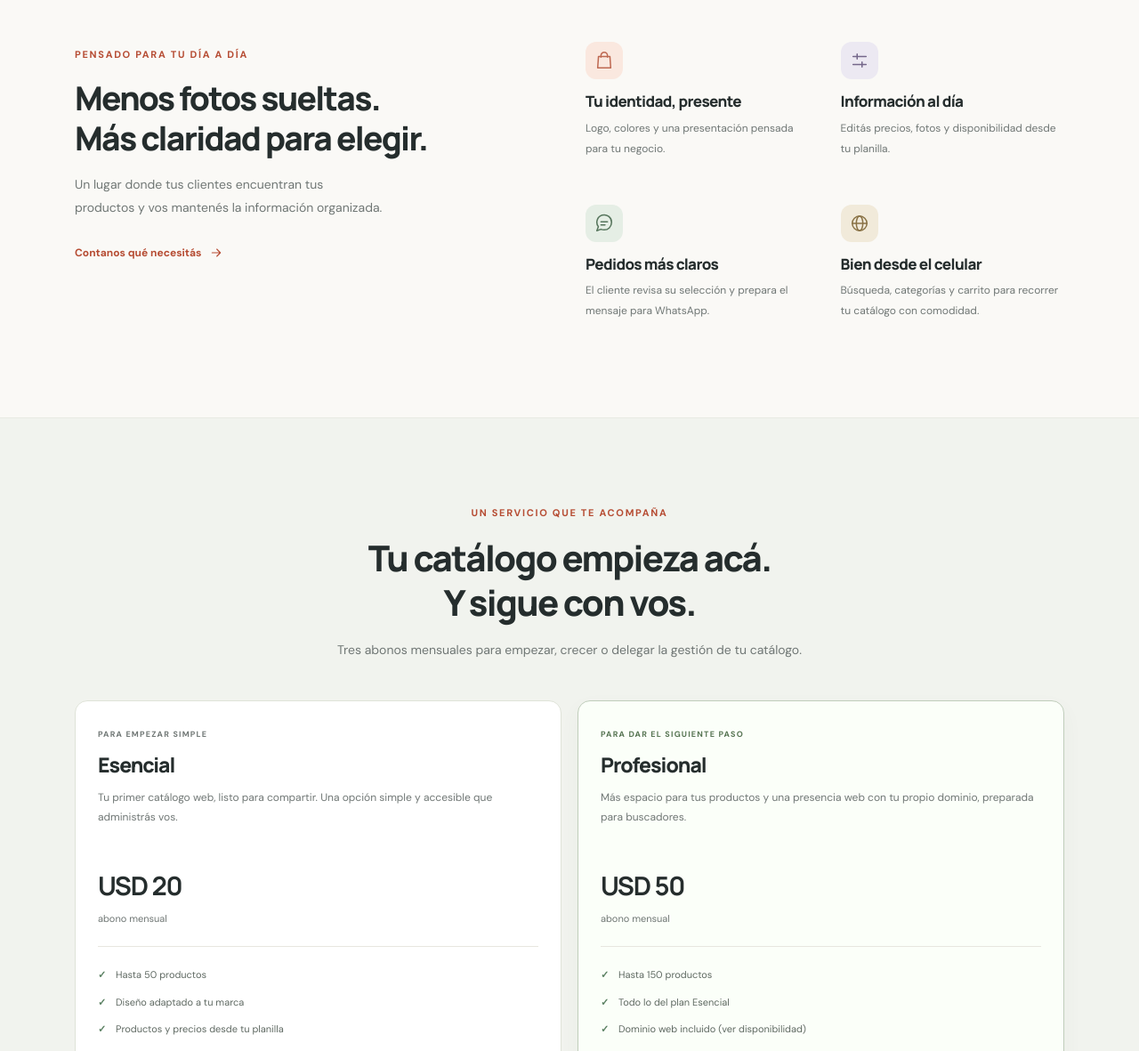
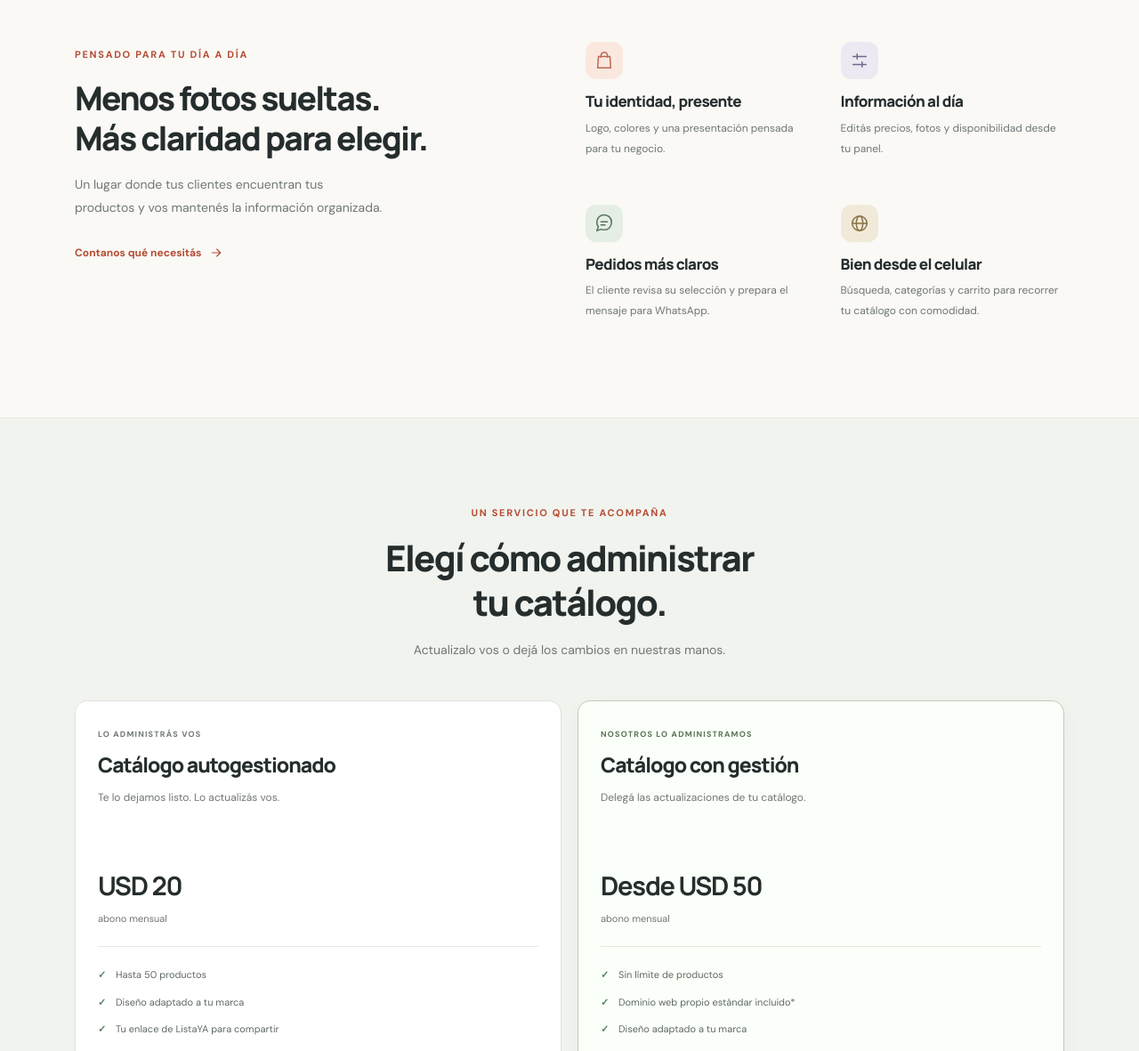
Before and after one commit to listayaweb/Listaya, a plain HTML site: page index.html in a window 1280 px wide. Shown: the part 2440-3621 px from the top of the page at 89% size. Drawn offline with Linux system fonts and the light colour scheme.

Commit message:
Update ListaYA plans, pricing and implementation terms

```diff
--- a/index.html
+++ b/index.html
@@ -64,7 +64,7 @@
  </section>
  <div class="promise-strip"><div class="container"><span>Tu catálogo trabaja.<br><b>Vos seguís haciendo lo tuyo.</b></span><span><svg><use href="#i-globe"/></svg>Un link para compartir</span><span><svg><use href="#i-sliders"/></svg>Precios actualizables</span><span><svg><use href="#i-chat"/></svg>Contacto directo</span></div></div>
  <section class="section container" id="como-funciona">
-  <div class="section-heading"><div><span class="eyebrow">SIMPLE DESDE EL PRIMER DÍA</span><h2>De tus productos<br>a tu próxima consulta.</h2></div><p>Te acompañamos con el armado y la publicación. Después, mantenés tu catálogo al día desde una planilla fácil de usar.</p></div>
+  <div class="section-heading"><div><span class="eyebrow">SIMPLE DESDE EL PRIMER DÍA</span><h2>De tus productos<br>a tu próxima consulta.</h2></div><p>Te acompañamos con el armado y la publicación. Después, actualizás tu catálogo desde un panel fácil de usar o delegás los cambios en nosotros.</p></div>
   <div class="steps">
    <article><span class="step-number">01 <span>—</span></span><h3>Nos contás de tu negocio</h3><p>Qué vendés, cómo lo vendés y qué necesita saber tu cliente. Reunimos tu logo, fotos y lista de productos.</p></article>
    <article><span class="step-number">02 <span>—</span></span><h3>Le damos forma a tu catálogo</h3><p>Adaptamos el diseño a tu marca, ordenamos las categorías y conectamos los pedidos con tu WhatsApp.</p></article>
@@ -81,28 +81,29 @@
  </div></section>
  <section class="section container benefits"><div class="benefits-heading"><span class="eyebrow">PENSADO PARA TU DÍA A DÍA</span><h2>Menos fotos sueltas.<br>Más claridad para elegir.</h2><p>Un lugar donde tus clientes encuentran tus productos y vos mantenés la información organizada.</p><a class="text-button" href="#contacto">Contanos qué necesitás <svg><use href="#i-arrow"/></svg></a></div><div class="benefits-grid">
   <article><span class="feature-icon peach"><svg><use href="#i-bag"/></svg></span><h3>Tu identidad, presente</h3><p>Logo, colores y una presentación pensada para tu negocio.</p></article>
-  <article><span class="feature-icon lilac"><svg><use href="#i-sliders"/></svg></span><h3>Información al día</h3><p>Editás precios, fotos y disponibilidad desde tu planilla.</p></article>
+  <article><span class="feature-icon lilac"><svg><use href="#i-sliders"/></svg></span><h3>Información al día</h3><p>Editás precios, fotos y disponibilidad desde tu panel.</p></article>
   <article><span class="feature-icon mint"><svg><use href="#i-chat"/></svg></span><h3>Pedidos más claros</h3><p>El cliente revisa su selección y prepara el mensaje para WhatsApp.</p></article>
   <article><span class="feature-icon sand"><svg><use href="#i-globe"/></svg></span><h3>Bien desde el celular</h3><p>Búsqueda, categorías y carrito para recorrer tu catálogo con comodidad.</p></article>
  </div></section>
  <section class="plans-section" id="planes"><div class="container section">
-  <div class="center-heading"><span class="eyebrow">UN SERVICIO QUE TE ACOMPAÑA</span><h2>Tu catálogo empieza acá.<br>Y sigue con vos.</h2><p>Tres abonos mensuales para empezar, crecer o delegar la gestión de tu catálogo.</p></div>
+  <div class="center-heading"><span class="eyebrow">UN SERVICIO QUE TE ACOMPAÑA</span><h2>Elegí cómo administrar<br>tu catálogo.</h2><p>Actualizalo vos o dejá los cambios en nuestras manos.</p></div>
   <div class="plans-grid">
-   <article class="plan"><span class="plan-type">PARA EMPEZAR SIMPLE</span><h3>Esencial</h3><p class="plan-intro">Tu primer catálogo web, listo para compartir. Una opción simple y accesible que administrás vos.</p><div class="plan-price">USD 20 <span>abono mensual</span></div><ul><li>Hasta 50 productos</li><li>Diseño adaptado a tu marca</li><li>Productos y precios desde tu planilla</li><li>Pedidos directos por WhatsApp</li><li>Publicación y mantenimiento técnico</li><li>Guía de uso y soporte</li></ul><a class="button secondary" href="#contacto" data-plan="Esencial — USD 20/mes">Quiero empezar <svg><use href="#i-arrow"/></svg></a></article>
-   <article class="plan featured"><span class="plan-type">PARA DAR EL SIGUIENTE PASO</span><h3>Profesional</h3><p class="plan-intro">Más espacio para tus productos y una presencia web con tu propio dominio, preparada para buscadores.</p><div class="plan-price">USD 50 <span>abono mensual</span></div><ul><li>Hasta 150 productos</li><li>Todo lo del plan Esencial</li><li>Dominio web incluido (ver disponibilidad)</li><li>SEO inicial: títulos, descripciones y estructura</li><li>Actualización desde tu planilla</li><li>Ajustes de diseño y soporte</li></ul><a class="button" href="#contacto" data-plan="Profesional — USD 50/mes">Me interesa este plan <svg><use href="#i-arrow"/></svg></a></article>
-   <article class="plan"><span class="plan-type">PARA DELEGAR LA GESTIÓN</span><h3>Gestión Integral</h3><p class="plan-intro">Nos ocupamos de tu catálogo y de la presentación de tus productos, con un servicio personalizado para tu negocio.</p><div class="plan-price">USD 100 <span>abono mensual</span></div><ul><li>Cantidad de productos a definir por cliente</li><li>Administración de productos, precios y categorías</li><li>Creación y mejora de imágenes de productos con IA</li><li>Asesoramiento para tus redes sociales</li><li>Diseño personalizado según tu negocio</li><li>Dominio web y SEO inicial incluidos</li><li>Plan mensual de trabajo acordado</li></ul><a class="button secondary" href="#contacto" data-plan="Gestión Integral — USD 100/mes">Quiero delegar mi catálogo <svg><use href="#i-arrow"/></svg></a></article>
-  </div><p class="plan-footnote">Valores mensuales en USD. Profesional y Gestión Integral incluyen un dominio estándar sujeto a disponibilidad; los dominios premium se cotizan aparte. En Gestión Integral acordamos la cantidad de productos, actualizaciones e imágenes por mes antes de comenzar.</p>
+   <article class="plan"><span class="plan-type">LO ADMINISTRÁS VOS</span><h3>Catálogo autogestionado</h3><p class="plan-intro">Te lo dejamos listo. Lo actualizás vos.</p><div class="plan-price">USD 20 <span>abono mensual</span></div><ul><li>Hasta 50 productos</li><li>Diseño adaptado a tu marca</li><li>Tu enlace de ListaYA para compartir</li><li>Panel para cargar fotos, productos y precios</li><li>Pedidos directos por WhatsApp</li><li>Alojamiento y mantenimiento técnico</li><li>Guía de uso y soporte</li></ul><a class="button secondary" href="#contacto" data-plan="Catálogo autogestionado — USD 20/mes">Quiero mi catálogo <svg><use href="#i-arrow"/></svg></a></article>
+   <article class="plan featured"><span class="plan-type">NOSOTROS LO ADMINISTRAMOS</span><h3>Catálogo con gestión</h3><p class="plan-intro">Delegá las actualizaciones de tu catálogo.</p><div class="plan-price">Desde USD 50 <span>abono mensual</span></div><ul><li>Sin límite de productos</li><li>Dominio web propio estándar incluido*</li><li>Diseño adaptado a tu marca</li><li>Carga y actualización de productos, precios y categorías</li><li>Pedidos directos por WhatsApp</li><li>Configuración inicial para buscadores: títulos, descripciones y estructura</li><li>Actualizaciones según el servicio contratado</li><li>Alojamiento y mantenimiento técnico</li></ul><a class="button" href="#contacto" data-plan="Catálogo con gestión — desde USD 50/mes">Quiero delegar mi catálogo <svg><use href="#i-arrow"/></svg></a></article>
+  </div>
+  <p class="plan-footnote"><strong>Implementación inicial a medida.</strong> El armado y la carga inicial se cotizan por separado.<br>La creación y edición de imágenes de productos se cotizan por separado.</p>
+  <p class="plan-footnote">Valores mensuales en USD. *Dominio estándar sujeto a disponibilidad; los dominios premium se cotizan aparte. El abono con gestión depende del volumen y la frecuencia de las actualizaciones. Acordamos el alcance y los plazos de entrega antes de comenzar.</p>
  </div></section>
  <section class="section container faq-section" id="preguntas"><div><span class="eyebrow">LO QUE QUIZÁS TE ESTÁS PREGUNTANDO</span><h2>Todo un poco<br>más claro.</h2><p>El catálogo organiza la elección.<br>Vos seguís conversando con tu cliente.</p></div><div class="faqs">
-  <details open><summary>¿Necesito saber de tecnología?<span>+</span></summary><p>Te entregamos el catálogo publicado y te mostramos cómo usar la planilla para cambiar productos, fotos, precios y disponibilidad.</p></details>
+  <details open><summary>¿Necesito saber de tecnología?<span>+</span></summary><p>Te entregamos el catálogo publicado y te mostramos cómo usar el panel para cambiar productos, fotos, precios y disponibilidad. Si elegís el catálogo con gestión, nosotros nos ocupamos de las actualizaciones según el servicio contratado.</p></details>
   <details><summary>¿Cómo llegan los pedidos?<span>+</span></summary><p>El comprador agrega productos, revisa las cantidades y el total estimado, y abre WhatsApp con el mensaje preparado. Después toca enviar y coordinan la venta entre ustedes.</p></details>
   <details><summary>¿El catálogo cobra o descuenta stock?<span>+</span></summary><p>La propuesta base prepara pedidos para WhatsApp. Los pagos, la confirmación de la venta y el control de existencias los gestionás vos. Si necesitás otras funciones, las evaluamos y cotizamos aparte.</p></details>
   <details><summary>¿Sirve para mi rubro?<span>+</span></summary><p>Podemos adaptar categorías, información de productos y unidades de venta a tu negocio. Nos contás cómo trabajás y definimos qué necesita tu catálogo.</p></details>
   <details><summary>¿Qué tengo que tener para empezar?<span>+</span></summary><p>Una lista de productos con precios, fotos que podamos usar, tu identidad de marca y el número de WhatsApp que recibirá los pedidos. Revisamos juntos qué falta y cómo organizarlo.</p></details>
-  <details><summary>¿Puedo usar un dominio propio?<span>+</span></summary><p>Sí. Profesional y Gestión Integral incluyen un dominio estándar, sujeto a disponibilidad. En Esencial podés solicitarlo como adicional. Los dominios premium se cotizan aparte.</p></details>
+  <details><summary>¿Puedo usar un dominio propio?<span>+</span></summary><p>Sí. El Catálogo con gestión incluye un dominio web propio estándar, sujeto a disponibilidad. En el Catálogo autogestionado podés solicitarlo como adicional. Los dominios premium se cotizan aparte.</p></details>
  </div></section>
  <section class="contact-section" id="contacto"><div class="container contact-grid"><div><span class="eyebrow">HAGAMOS LUGAR PARA TU NEGOCIO</span><h2>Tu próxima vidriera<br>puede ser un link.</h2><p>Contanos qué vendés y cómo te gustaría mostrarlo. Prepará tu consulta y demos el primer paso.</p><span class="contact-signature"><svg><use href="#i-bag"/></svg>Hecho para tu negocio.<br>Con el cuidado de ListaYA.</span><div class="contact-socials"><a class="contact-instagram" href="https://www.instagram.com/listayaok/" target="_blank" rel="noopener noreferrer" aria-label="Instagram de ListaYA: @listayaok (abre en una pestaña nueva)"><svg aria-hidden="true"><use href="#i-instagram"/></svg><span>@listayaok</span><svg aria-hidden="true"><use href="#i-arrow"/></svg></a><a class="contact-instagram contact-whatsapp" href="https://wa.me/543413201120?text=Hola%2C%20ListaYA.%20Quiero%20consultar%20por%20un%20cat%C3%A1logo%20web." target="_blank" rel="noopener noreferrer" aria-label="Consultar a ListaYA por WhatsApp (abre en una pestaña nueva)"><svg aria-hidden="true"><use href="#i-chat"/></svg><span>WhatsApp</span><svg aria-hidden="true"><use href="#i-arrow"/></svg></a></div></div>
-  <form id="contact-form"><div class="form-row"><label>Tu nombre<input name="name" required maxlength="80" autocomplete="name" placeholder="¿Cómo te llamás?"></label><label>Nombre del negocio<input name="business" required maxlength="100" autocomplete="organization" placeholder="Tu marca o comercio"></label></div><label>Qué vendés<input name="sector" required maxlength="120" placeholder="Contanos de tus productos"></label><label>Qué te gustaría resolver<textarea name="message" required maxlength="1500" rows="3" placeholder="Cantidad de productos, cómo los actualizás o qué necesitás…"></textarea></label><label>Me interesa<select name="plan" id="contact-plan"><option>Quiero que me orienten</option><option>Esencial — USD 20/mes</option><option>Profesional — USD 50/mes</option><option>Gestión Integral — USD 100/mes</option></select></label><button class="button" type="submit">Preparar mi consulta <svg><use href="#i-arrow"/></svg></button><p class="form-note">Podés revisar y copiar tu mensaje antes de compartirlo.</p></form>
+  <form id="contact-form"><div class="form-row"><label>Tu nombre<input name="name" required maxlength="80" autocomplete="name" placeholder="¿Cómo te llamás?"></label><label>Nombre del negocio<input name="business" required maxlength="100" autocomplete="organization" placeholder="Tu marca o comercio"></label></div><label>Qué vendés<input name="sector" required maxlength="120" placeholder="Contanos de tus productos"></label><label>Qué te gustaría resolver<textarea name="message" required maxlength="1500" rows="3" placeholder="Cantidad de productos, cómo los actualizás o qué necesitás…"></textarea></label><label>Me interesa<select name="plan" id="contact-plan"><option>Quiero que me orienten</option><option>Catálogo autogestionado — USD 20/mes</option><option>Catálogo con gestión — desde USD 50/mes</option></select></label><button class="button" type="submit">Preparar mi consulta <svg><use href="#i-arrow"/></svg></button><p class="form-note">Podés revisar y copiar tu mensaje antes de compartirlo.</p></form>
  </div></section>
 </main>
 <footer class="container footer"><a class="brand brand-logo" href="#inicio" aria-label="ListaYA, inicio"><img src="assets/listaya-logo.png" alt="ListaYA" width="1774" height="887"></a><p>Catálogos que muestran lo mejor de tu negocio.</p><a href="#contacto">Hablemos de tu catálogo <svg><use href="#i-arrow"/></svg></a><span>© <span id="year">2026</span> ListaYA</span></footer>
```
